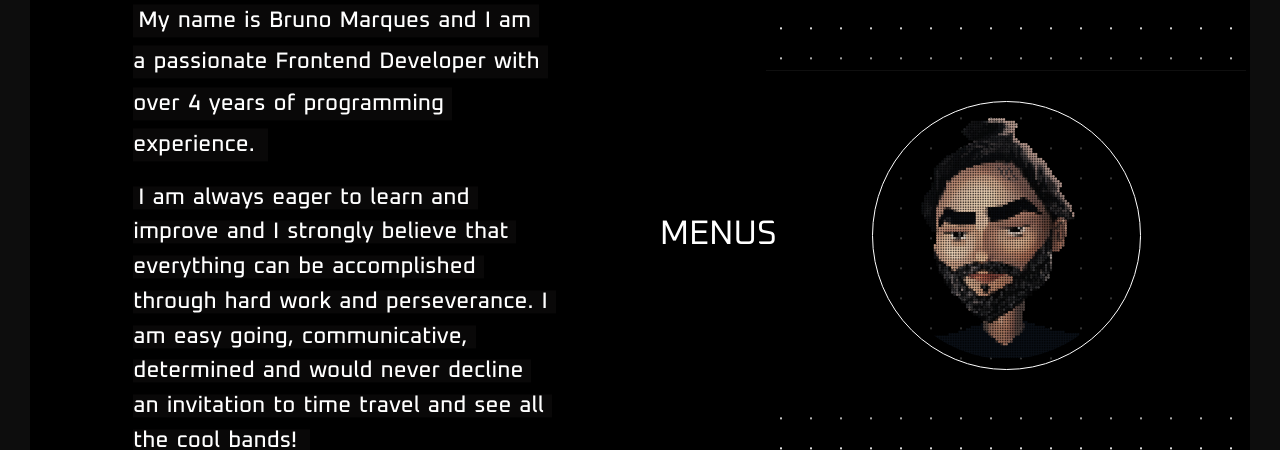
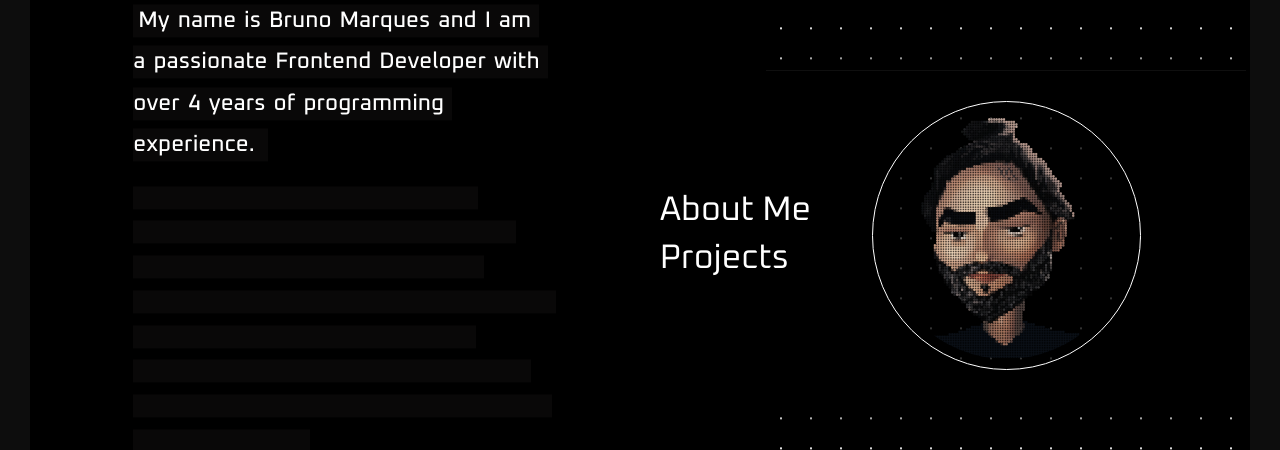
Before and after one commit to BM-BrunoMarques/portfolio, a React (Create React App) app: page / in a window 1280 px wide. Shown: the part 165-615 px from the top of the page. Built offline with nearby package versions, Linux system fonts and the light colour scheme.

Commit message:
included menus for desktop version- stable

```diff
--- a/src/Components/App.jsx
+++ b/src/Components/App.jsx
@@ -28,7 +28,7 @@
 function App() {
   const theme = useTheme();
   const isSmDo = useMediaQuery(theme.breakpoints.down("sm"));
-  const isSmUp = useMediaQuery(theme.breakpoints.up("sm"));
+  const isSmUp = useMediaQuery(theme.breakpoints.up("md"));
   const deskTopMenus = useMediaQuery("(min-width:1500px)");
 
   const isXs = useMediaQuery(theme.breakpoints.down("xs"));
--- a/src/Components/LogoAvatar/LogoAvatar.jsx
+++ b/src/Components/LogoAvatar/LogoAvatar.jsx
@@ -55,7 +55,7 @@
 
     window.addEventListener("mousemove", function (event) {
       if (!isSmall) {
-        mouse.x = event.x - canvas.offsetLeft - window.innerWidth / 1.7;
+        mouse.x = event.x - canvas.offsetLeft - window.innerWidth / 1.8;
         mouse.y = event.y - canvas.offsetTop;
       }
     });
--- a/src/Components/MainContent/AboutMe/AboutMe.jsx
+++ b/src/Components/MainContent/AboutMe/AboutMe.jsx
@@ -123,6 +123,10 @@
         <div className={classes.textBoundary} />
         <div>
           <div ref={aboutMe}>
+            <div
+              id="aboutMe"
+              style={{ position: "absolute", marginTop: "-100PX" }}
+            />
             <motion.div
               style={{
                 display: "grid",
--- a/src/Components/MainContent/Projects/Projects.jsx
+++ b/src/Components/MainContent/Projects/Projects.jsx
@@ -23,8 +23,9 @@
 import mnm from "./mp4/mnm.mp4";
 import chippers from "./mp4/chippers.mp4";
 import wwm from "./mp4/wwm.mp4";
-import nswomen from "./mp4/nswomen.mp4";
 import btrust from "./mp4/btrust.mp4";
+import admin from "./mp4/admin.mp4";
+import crypto from "./mp4/crypto.mp4";
 import LazyProject from "./LazyProject/LazyProject";
 
 const vidW = 464;
@@ -50,6 +51,22 @@
   {
     width: vidW,
     height: vidH,
+    title: "Admin Dashboard - Personal Project",
+    description:
+      "A WebApp UI for an Admin dashboard, with users and orders management. Developed with React.js, TypeScript and Redux ToolKit for the state management. MaterialUI as design library, Formik/Yup for form validation and Framer-Motion for animations",
+    src: admin,
+  },
+  {
+    width: vidW,
+    height: vidH,
+    title: "Crypto Currency Tracker - Personal Project",
+    description:
+      "A WebApp that displays a list of all the existing coins, via CoinGeck API, on a table with infinite load. Built with React.js, AntD as design library. The data is being fetched dynamically from CoinGecko's API.",
+    src: crypto,
+  },
+  {
+    width: vidW,
+    height: vidH,
     title: "HomeLovers - Real Estate Company",
     description:
       "Lead developer, worked with a CMS and developed templates from scratch using Vanilla JavaScript, jQuery, HTML5, CSS3 and bootstrap to make the website responsive.",
@@ -66,19 +83,18 @@
   {
     width: vidW,
     height: vidH,
+    title: "APCERGROUP - Global certification, audit and education services",
+    description:
+      "Lead developer, worked with a CMS and developed templates from scratch using Vanilla JavaScript, jQuery, HTML5, CSS3 and bootstrap to make the website responsive.",
+    src: apcer,
+  },
+  {
+    width: vidW,
+    height: vidH,
     title: "JNabaisAdvogados - Law Group",
     description:
       "Lead developer, worked with a CMS and developed templates from scratch using Vanilla JavaScript, jQuery, HTML5, CSS3 and bootstrap to make the website responsive.",
     src: jnabais,
-  },
-
-  {
-    width: vidW,
-    height: vidH,
-    title: "Chippers - Chips and Sauce Food",
-    description:
-      "Lead developer, worked with a CMS and developed templates from scratch using Vanilla JavaScript, jQuery, HTML5, CSS3 and bootstrap to make the website responsive.",
-    src: chippers,
   },
   {
     width: vidW,
@@ -88,6 +104,16 @@
       "Lead developer, worked with a CMS and developed templates from scratch using Vanilla JavaScript, jQuery, HTML5, CSS3 and bootstrap to make the website responsive.",
     src: postfeet,
   },
+
+  {
+    width: vidW,
+    height: vidH,
+    title: "Chippers - Gastronomy",
+    description:
+      "Lead developer, worked with a CMS and developed templates from scratch using Vanilla JavaScript, jQuery, HTML5, CSS3 and bootstrap to make the website responsive.",
+    src: chippers,
+  },
+
   {
     width: vidW,
     height: vidH,
@@ -97,14 +123,6 @@
     src: mnm,
   },
 
-  {
-    width: vidW,
-    height: vidH,
-    title: "APCERGROUP - Global certification, audit and education services",
-    description:
-      "Lead developer, worked with a CMS and developed templates from scratch using Vanilla JavaScript, jQuery, HTML5, CSS3 and bootstrap to make the website responsive.",
-    src: apcer,
-  },
   {
     width: vidW,
     height: vidH,
@@ -158,9 +176,10 @@
 
   return (
     <motion.div style={{ y: yScroll }}>
+      <div id="projects" style={{ position: "absolute", marginTop: "20px" }} />
       <Typography
         color="primary"
-        variant="h4"
+        variant="h3"
         textAnchor="middle"
         style={{
           textAlign: "center",
--- a/src/Components/NavMenus/NavMenus.jsx
+++ b/src/Components/NavMenus/NavMenus.jsx
@@ -1,15 +1,25 @@
 import React, { useState, useEffect, useRef } from "react";
 import { makeStyles } from "@material-ui/core/styles";
-import Grid from "@material-ui/core/Grid";
-import { styled } from "@material-ui/core/styles";
+
+import Typography from "@material-ui/core/Typography";
+import Link from "@material-ui/core/Link";
+
+import MenuItem from "@material-ui/core/MenuItem";
+import Menu from "@material-ui/core/Menu";
+
 import { motion } from "framer-motion";
-import Typography from "@material-ui/core/Typography";
 
 import { useTheme } from "@material-ui/core/styles";
 import useMediaQuery from "@material-ui/core/useMediaQuery";
 
 const NavMenus = ({ smallerWindow }) => {
   const theme = useTheme();
+  const [anchorEl, setAnchorEl] = React.useState(null);
+  const [selectedIndex, setSelectedIndex] = React.useState(1);
+  const handleClose = () => {
+    setAnchorEl(null);
+  };
+
   const isSmDo = useMediaQuery(theme.breakpoints.down("sm"));
   const isSmUp = useMediaQuery(theme.breakpoints.up("sm"));
   const isXs = useMediaQuery(theme.breakpoints.down("xs"));
@@ -20,6 +30,50 @@
   return (
     <>
       <Typography
+        // color="primary"
+        variant="h4"
+        textAnchor="middle"
+        style={{
+          position: "absolute",
+          marginLeft: smallerWindow ? "-20%" : "",
+        }}
+      >
+        <motion.div
+          style={{
+            display: "flex",
+            flexDirection: "column",
+            lineHeight: "1.4em",
+          }}
+        >
+          <Link className="about" href="#aboutMe">
+            About Me
+          </Link>
+          <Link className="projects" href="#projects">
+            Projects
+          </Link>
+        </motion.div>
+      </Typography>
+      {/* <Menu
+        id="simple-menu"
+        anchorEl={anchorEl}
+        open={Boolean(anchorEl)}
+        onClose={handleClose}
+      >
+        <Typography
+          color="primary"
+          variant="h4"
+          textAnchor="middle"
+          style={{
+            position: "absolute",
+            marginLeft: smallerWindow ? "-20%" : "",
+          }}
+        >
+          <MenuItem onClick={handleClose}>Profile</MenuItem>
+          <MenuItem onClick={handleClose}>My account</MenuItem>
+          <MenuItem onClick={handleClose}>Logout</MenuItem>
+        </Typography>
+      </Menu> */}
+      {/* <Typography
         color="primary"
         variant="h4"
         textAnchor="middle"
@@ -28,8 +82,8 @@
           marginLeft: smallerWindow ? "-20%" : "",
         }}
       >
-        MENUS
-      </Typography>
+        About Me Projects
+      </Typography> */}
     </>
   );
 };
```
Also changed, not shown: 2 other files (tests, documents, lock files or other folders).
